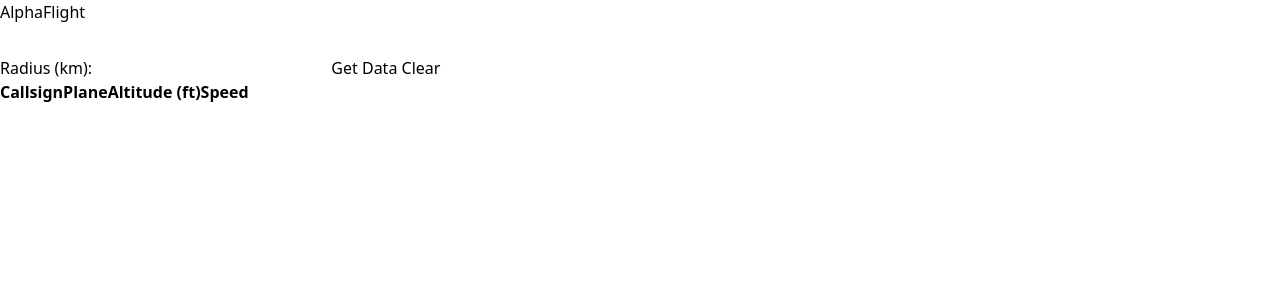
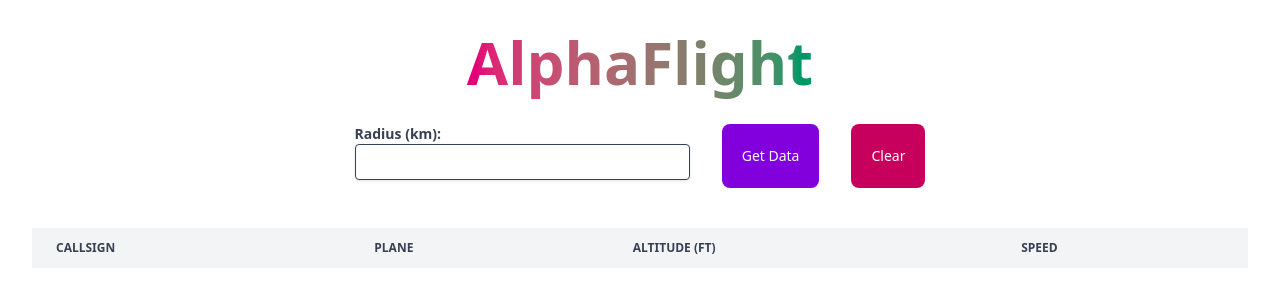
Before and after one commit to markjamesm/AlphaFlight, a website built with Vite: page index.html in a window 1280 px wide. Built offline with nearby package versions, Linux system fonts and the light colour scheme.

Commit message:
More Tailwind styling

```diff
--- a/index.html
+++ b/index.html
@@ -10,32 +10,35 @@
 </head>
 
 <body>
-  <h1>AlphaFlight</h1>
+  <h1 class="mt-8 mb-4 text-3xl text-center font-extrabold text-gray-900 dark:text-white md:text-5xl lg:text-6xl"><span
+      class="text-transparent bg-clip-text bg-gradient-to-r to-emerald-600 from-pink-600">AlphaFlight</span></h1>
 
-  <div class="mt-8">
-    <label class="number-field" for="radius">
+  <div class="mt-8 flex flex-row justify-center gap-8">
+    <label class="block text-gray-700 text-sm font-bold mb-2" for="radius">
       Radius (km):
-      <input id="radius" class="number-field" type="number" />
+      <input id="radius" class="shadow appearance-none border rounded w-full py-2 px-3 leading-tight focus:outline-none focus:shadow-outline text-gray-700 text-sm font-bold mb-2" type="number" />
     </label>
-    <button id="fetch-data">
-      Get Data
-    </button>
-    <button id="clear-btn">
-      Clear
-    </button>
+    <button type="button" id="fetch-data" class="focus:outline-none text-white bg-purple-700 hover:bg-purple-800 focus:ring-4 focus:ring-purple-300
+             font-medium rounded-lg text-sm px-5 py-2.5 mb-2 dark:bg-purple-600 dark:hover:bg-purple-700
+             dark:focus:ring-purple-900">Get Data</button>
+    <button type="button" id="clear-btn" class="focus:outline-none text-white bg-pink-700 hover:bg-pink-800 focus:ring-4 focus:ring-purple-300
+             font-medium rounded-lg text-sm px-5 py-2.5 mb-2 dark:bg-pink-600 dark:hover:bg-pink-700
+             dark:focus:ring-pink-900">Clear</button>
   </div>
 
-  <table id="plane-data-table" class="margin-top-20">
-    <thead>
-      <tr>
-        <th>Callsign</th>
-        <th>Plane</th>
-        <th>Altitude (ft)</th>
-        <th>Speed</th>
-      </tr>
-    </thead>
-    <tbody id="plane-data-table-body"></tbody>
-  </table>
+  <div class="p-8 relative overflow-x-auto">
+    <table class="w-full text-sm text-left rtl:text-right text-gray-50 dark:text-gray-400">
+      <thead class="text-xs text-gray-700 uppercase bg-gray-100 dark:bg-gray-700 dark:text-gray-100">
+        <tr>
+          <th scope="col" class="px-6 py-3">Callsign</th>
+          <th scope="col" class="px-6 py-3">Plane</th>
+          <th scope="col" class="px-6 py-3">Altitude (ft)</th>
+          <th scope="col" class="px-6 py-3">Speed</th>
+        </tr>
+      </thead>
+      <tbody id="plane-data-table-body"></tbody>
+    </table>
+  </div>
   <script type="module" src="/src/main.js"></script>
 </body>
 
--- a/src/flight-data.js
+++ b/src/flight-data.js
@@ -7,7 +7,6 @@ export async function fetchPlanesInRadius(radius) {
     }
 
     const result = await response.json();
-    // logPlanesInRadius(result);
     displayFlightTable("plane-data-table-body", result);
 
   } catch (error) {
@@ -15,25 +14,28 @@ export async function fetchPlanesInRadius(radius) {
   }
 }
 
-function logPlanesInRadius(planeList) {
-  planeList.ac.forEach(plane => {
-    console.log(`Plane: ${plane.desc}`);
-  });
-}
-
 function displayFlightTable(element, planeList) {
   const table = document.getElementById(element);
   clearTableData(table);
   planeList.ac.forEach(plane => {
     let row = table.insertRow();
+    row.className = "bg-white border-b dark:bg-gray-800 dark:border-gray-700 border-gray-200";
+
     let callsign = row.insertCell(0);
     callsign.innerHTML = plane.flight;
+    callsign.className = "dark:text-white px-6 py-2";
+
     let type = row.insertCell(1);
     type.innerHTML = plane.desc;
+    type.className = "dark:text-white px-6 py-2"
+
     let altitude = row.insertCell(2);
     altitude.innerHTML = plane.alt_geom.toLocaleString();
+    altitude.className = "dark:text-white px-6 py-2"
+
     let groundSpeed = row.insertCell(3);
     groundSpeed.innerHTML = `${convertKtsToKmh(plane.gs)} km/h`;
+    groundSpeed.className = "dark:text-white px-6 py-2";
   });
 }
 
@@ -42,5 +44,7 @@ export function clearTableData(element) {
 }
 
 function convertKtsToKmh(speedInKts) {
-  return (Number(speedInKts) * 1.852).toFixed(0);
+  const speedInKmh = (Number(speedInKts) * 1.852).toFixed(0);
+  let output = isNaN(speedInKmh) ? "Unknown" : speedInKmh;
+  return output;
 }
```
